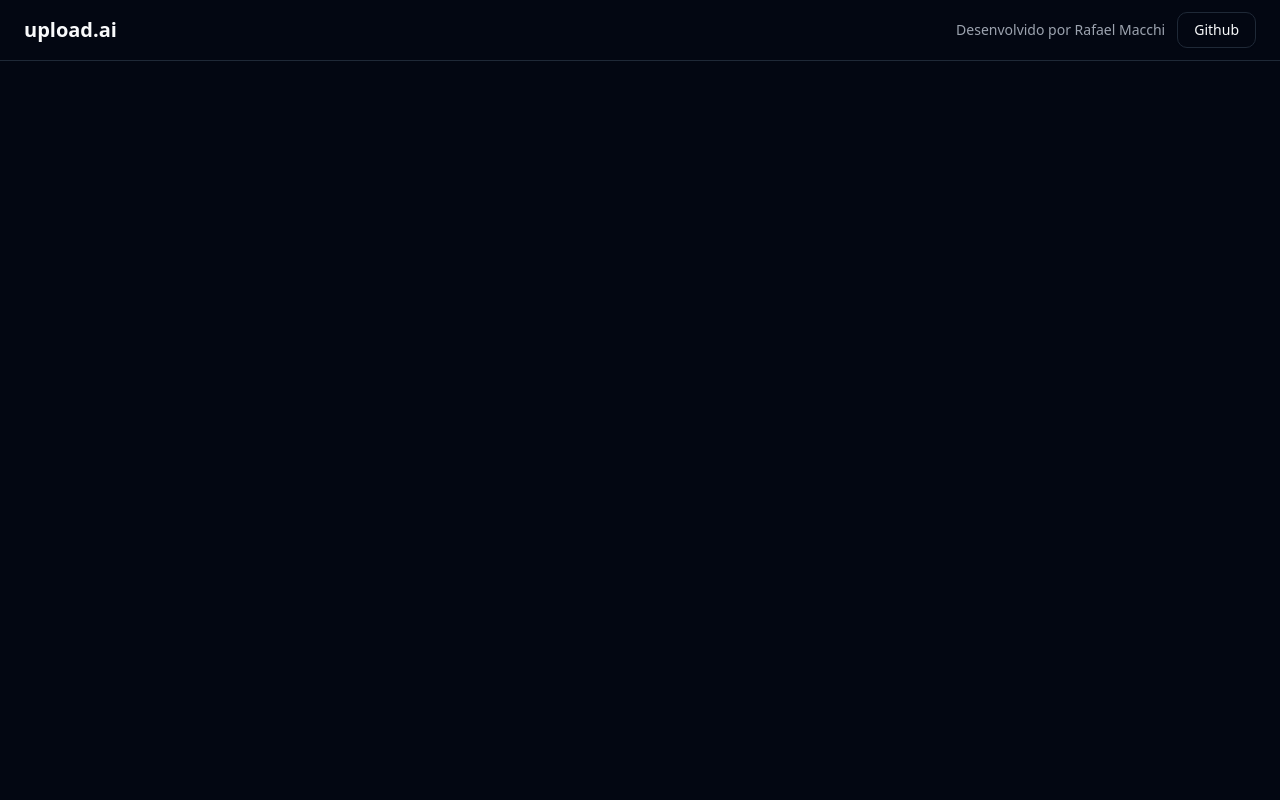
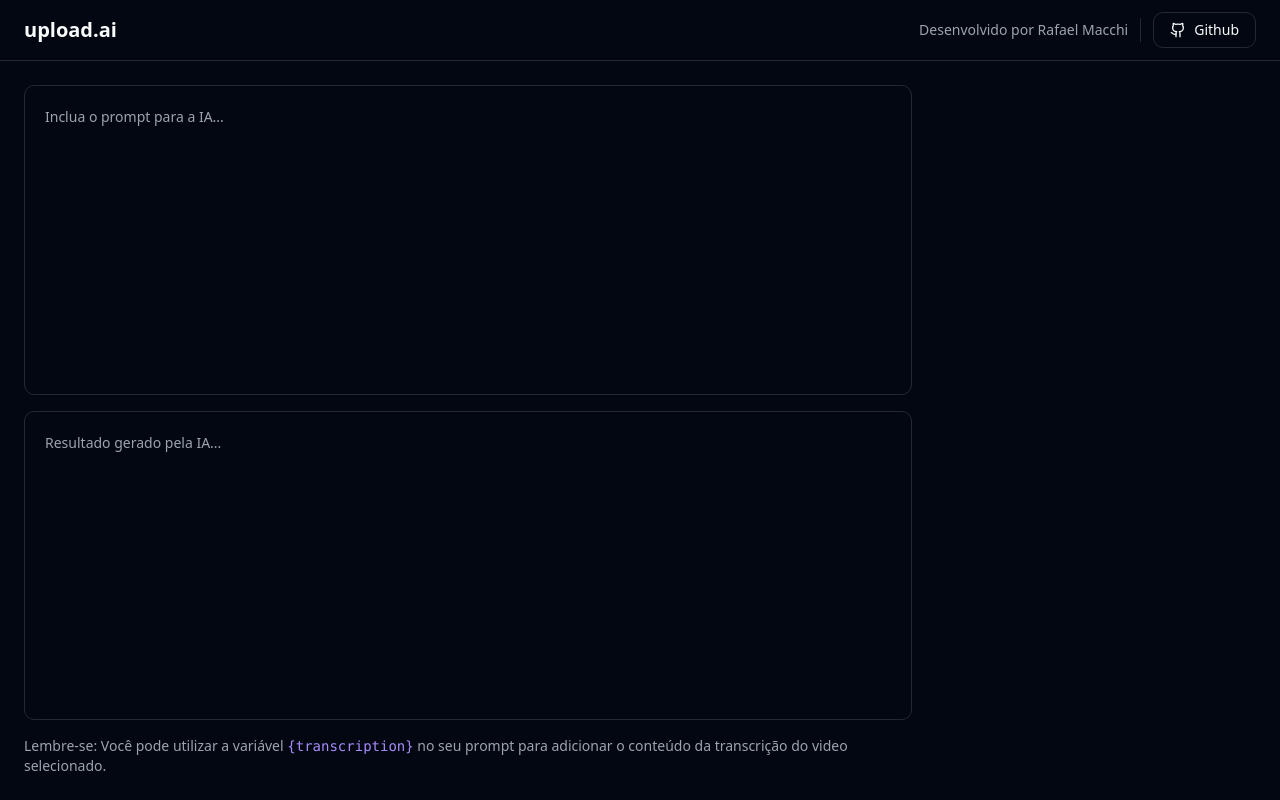
Before and after one commit to rmacchi/Upload.ai, a React (Vite) app: page / in a window 1280 px wide. Built offline with nearby package versions, Linux system fonts and the light colour scheme.

Commit message:
created Sidebar, Textarea and the footer text

```diff
--- a/index.html
+++ b/index.html
@@ -4,7 +4,7 @@
     <meta charset="UTF-8" />
     <meta name="viewport" content="width=device-width, initial-scale=1.0" />
 
-    <title><upload.ai</upload></title>
+    <title>upload.ai</title>
   </head>
   <body>
     <div id="root"></div>
--- a/package.json
+++ b/package.json
@@ -11,6 +11,7 @@
   },
   "dependencies": {
     "@radix-ui/react-icons": "^1.3.0",
+    "@radix-ui/react-separator": "^1.0.3",
     "@radix-ui/react-slot": "^1.0.2",
     "class-variance-authority": "^0.7.0",
     "clsx": "^2.0.0",
--- a/src/App.tsx
+++ b/src/App.tsx
@@ -1,8 +1,11 @@
+import { Github } from "lucide-react"
 import { Button } from "./components/ui/button"
+import { Separator } from "./components/ui/separator"
+import { Textarea } from "./components/ui/textarea"
 
 export function App() {
   return (
-    <div >
+    <div className="min-h-screen flex flex-col">
       <div className="px-6 py-3 flex items-center justify-between border-b">
         <h1 className="text-xl font-bold">upload.ai</h1>
 
@@ -10,9 +13,38 @@
           <span className="text-sm text-muted-foreground">
             Desenvolvido por Rafael Macchi
           </span>
-          <Button variant="outline">Github</Button>
+
+
+          <Separator orientation="vertical" className="h-6"/>
+
+
+          <Button variant="outline">
+            <Github className="w-4 h-4 mr-2"/>
+            Github
+            </Button>
         </div>
       </div>
+
+      <main className="flex-1 p-6 flex gap-6">
+        <div className="flex flex-col flex-1 gap-4">
+          <div className="grid grid-rows-2 gap-4 flex-1">
+            <Textarea
+            placeholder="Inclua o prompt para a IA..."
+            className="resize-none p-5 leading-relaxed"
+            />
+            <Textarea
+            className="resize-none p-5 leading-relaxed"
+            placeholder="Resultado gerado pela IA..."
+            readOnly
+            />
+          </div>
+
+          <p className="text-sm text-muted-foreground">
+            Lembre-se: Você pode utilizar a variável <code className="text-violet-400">{'{transcription}'}</code> no seu prompt para adicionar o conteúdo da transcrição do video selecionado.
+          </p>
+        </div>
+        <aside className="w-80"></aside>
+      </main>
     </div>
   )
 }
--- /dev/null
+++ b/src/components/ui/separator.tsx
@@ -0,0 +1,29 @@
+import * as React from "react"
+import * as SeparatorPrimitive from "@radix-ui/react-separator"
+
+import { cn } from "@/lib/utils"
+
+const Separator = React.forwardRef<
+  React.ElementRef<typeof SeparatorPrimitive.Root>,
+  React.ComponentPropsWithoutRef<typeof SeparatorPrimitive.Root>
+>(
+  (
+    { className, orientation = "horizontal", decorative = true, ...props },
+    ref
+  ) => (
+    <SeparatorPrimitive.Root
+      ref={ref}
+      decorative={decorative}
+      orientation={orientation}
+      className={cn(
+        "shrink-0 bg-border",
+        orientation === "horizontal" ? "h-[1px] w-full" : "h-full w-[1px]",
+        className
+      )}
+      {...props}
+    />
+  )
+)
+Separator.displayName = SeparatorPrimitive.Root.displayName
+
+export { Separator }
--- /dev/null
+++ b/src/components/ui/textarea.tsx
@@ -0,0 +1,24 @@
+import * as React from "react"
+
+import { cn } from "@/lib/utils"
+
+export interface TextareaProps
+  extends React.TextareaHTMLAttributes<HTMLTextAreaElement> {}
+
+const Textarea = React.forwardRef<HTMLTextAreaElement, TextareaProps>(
+  ({ className, ...props }, ref) => {
+    return (
+      <textarea
+        className={cn(
+          "flex min-h-[60px] w-full rounded-md border border-input bg-transparent px-3 py-2 text-sm shadow-sm placeholder:text-muted-foreground focus-visible:outline-none focus-visible:ring-1 focus-visible:ring-ring disabled:cursor-not-allowed disabled:opacity-50",
+          className
+        )}
+        ref={ref}
+        {...props}
+      />
+    )
+  }
+)
+Textarea.displayName = "Textarea"
+
+export { Textarea }
```
Also changed, not shown: 1 other file (tests, documents, lock files or other folders).
